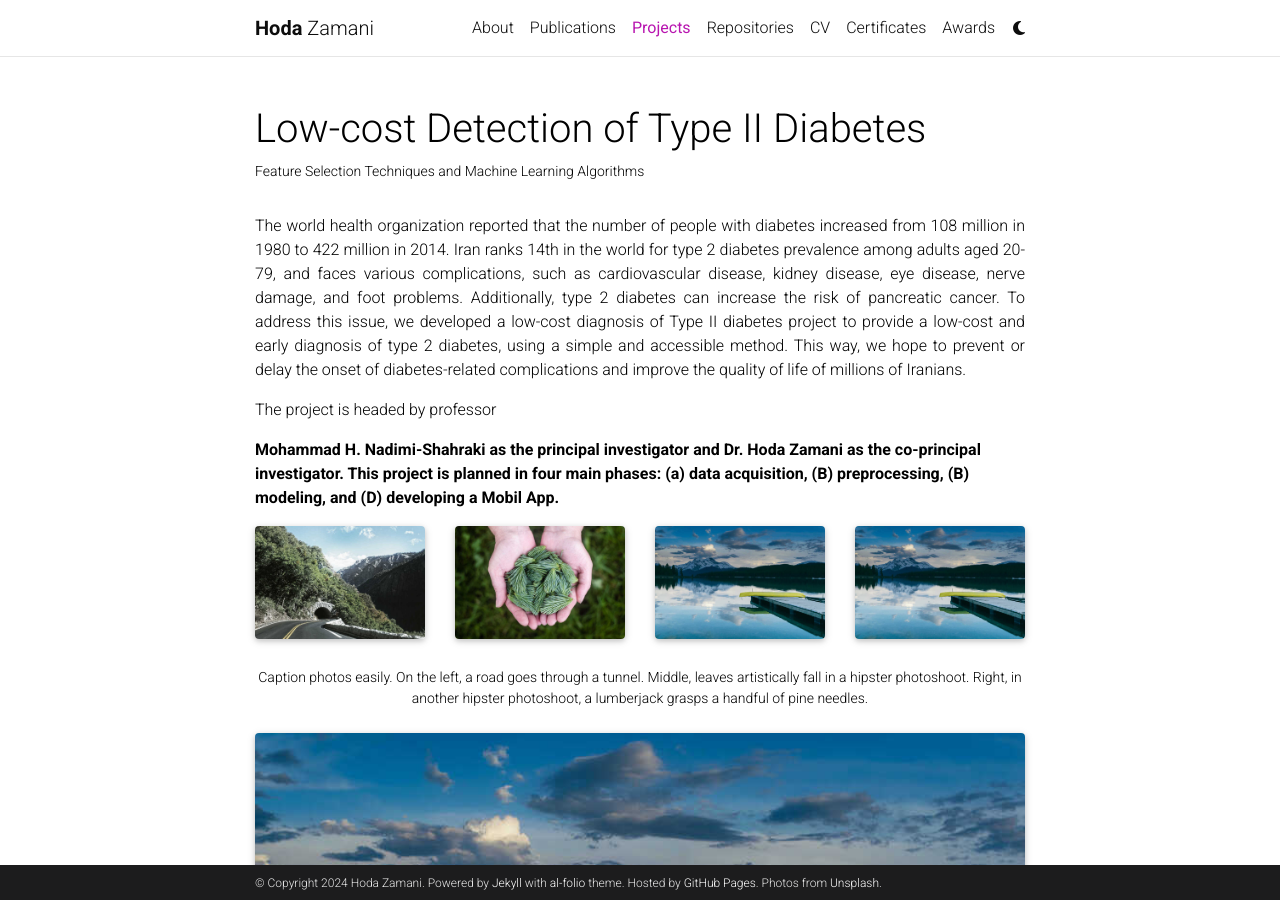
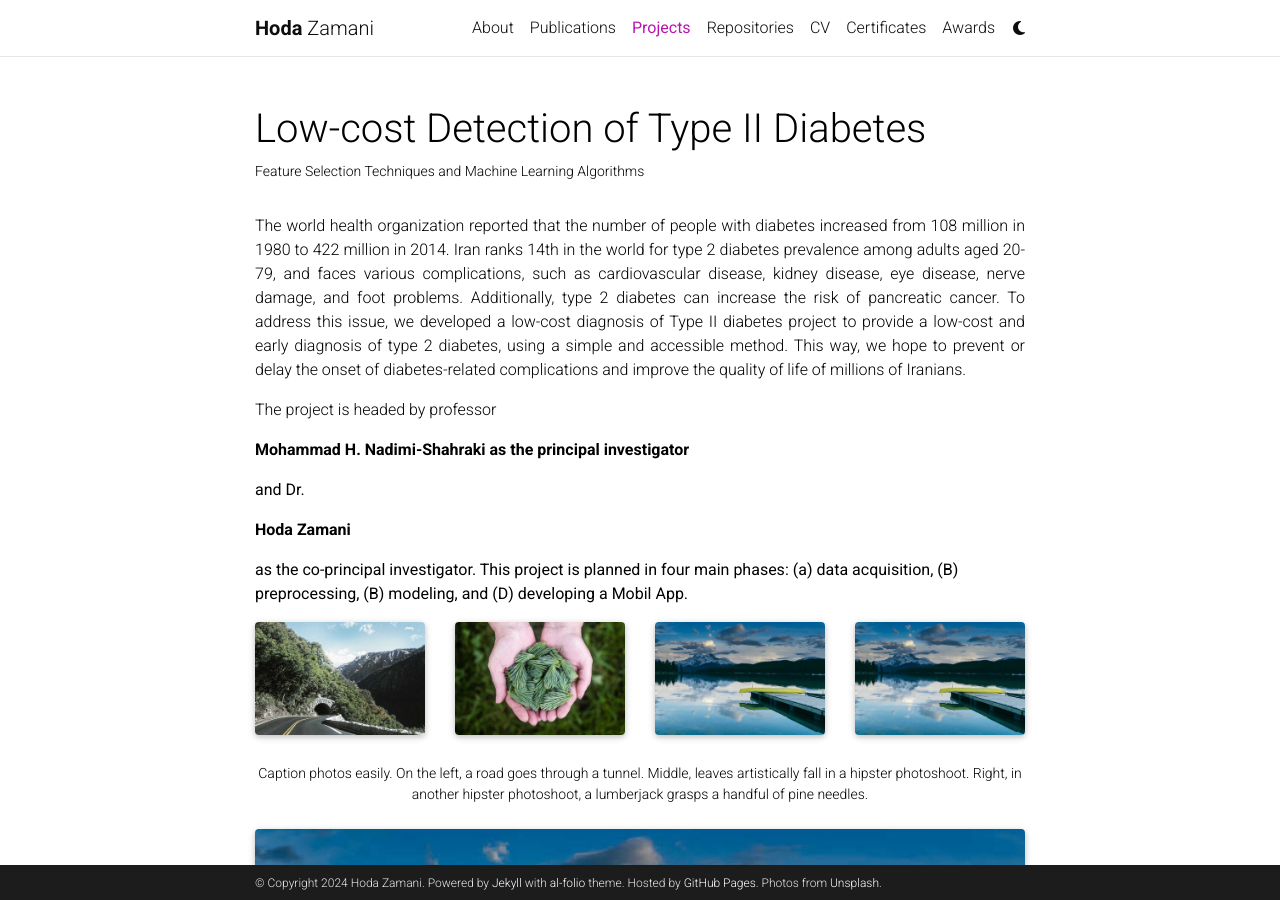
Before and after one commit to HodaZamani/HodaZamani.github.io, a Jekyll site: the page built from _projects/1_project.md, in a window 1280 px wide and 900 px high. Built offline with Jekyll 4.4.1, drawn with Linux system fonts in a browser that asks for light colours; full-size pictures stand in for the smaller copies a plugin makes; comment, search, counter and statistics services are not loaded; a style sheet for code colours, icons or effects is not loaded.

Commit message:
Update 1_project.md

```diff
--- a/_projects/1_project.md
+++ b/_projects/1_project.md
@@ -10,7 +10,7 @@
 
 <p align="justify">The world health organization reported that the number of people with diabetes increased from 108 million in 1980 to 422 million in 2014. Iran ranks 14th in the world for type 2 diabetes prevalence among adults aged 20-79, and faces various complications, such as cardiovascular disease, kidney disease, eye disease, nerve damage, and foot problems. Additionally, type 2 diabetes can increase the risk of pancreatic cancer. To address this issue, we developed a low-cost diagnosis of Type II diabetes project to provide a low-cost and early diagnosis of type 2 diabetes, using a simple and accessible method. This way, we hope to prevent or delay the onset of diabetes-related complications and improve the quality of life of millions of Iranians.</p>
 
-<p align="justify">The project is headed by professor <p style="font-weight: bold;">Mohammad H. Nadimi-Shahraki as the principal investigator and Dr. Hoda Zamani as the co-principal investigator.
+<p align="justify">The project is headed by professor<p style="font-weight: bold;">Mohammad H. Nadimi-Shahraki as the principal investigator<p style="font-weight: normal;">and Dr.<p style="font-weight: bold;">Hoda Zamani<p style="font-weight: normal;">as the co-principal investigator.
 This project is planned in four main phases: (a) data acquisition, (B) preprocessing, (B) modeling, and (D) developing a Mobil App. </p>
 
 
```
